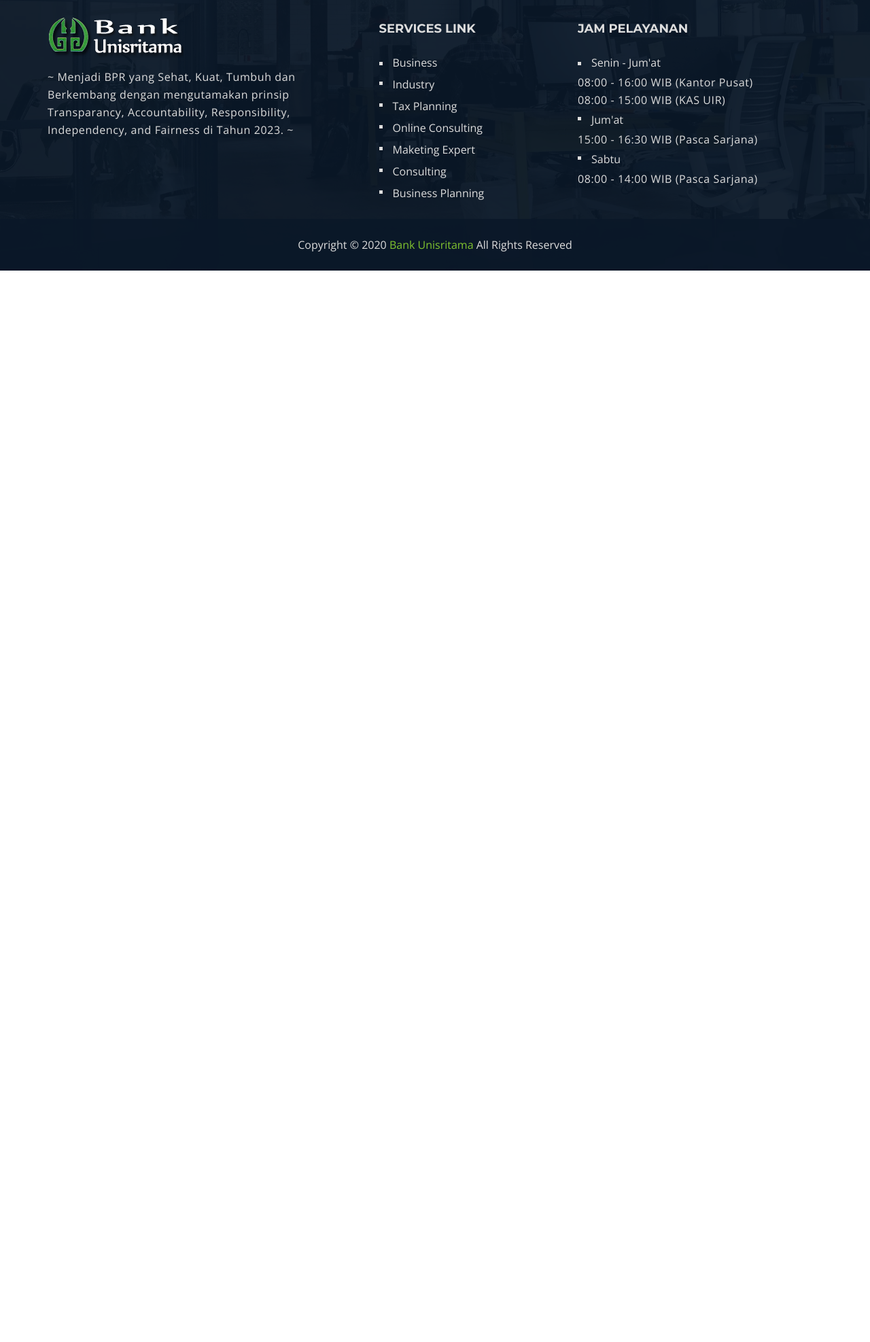
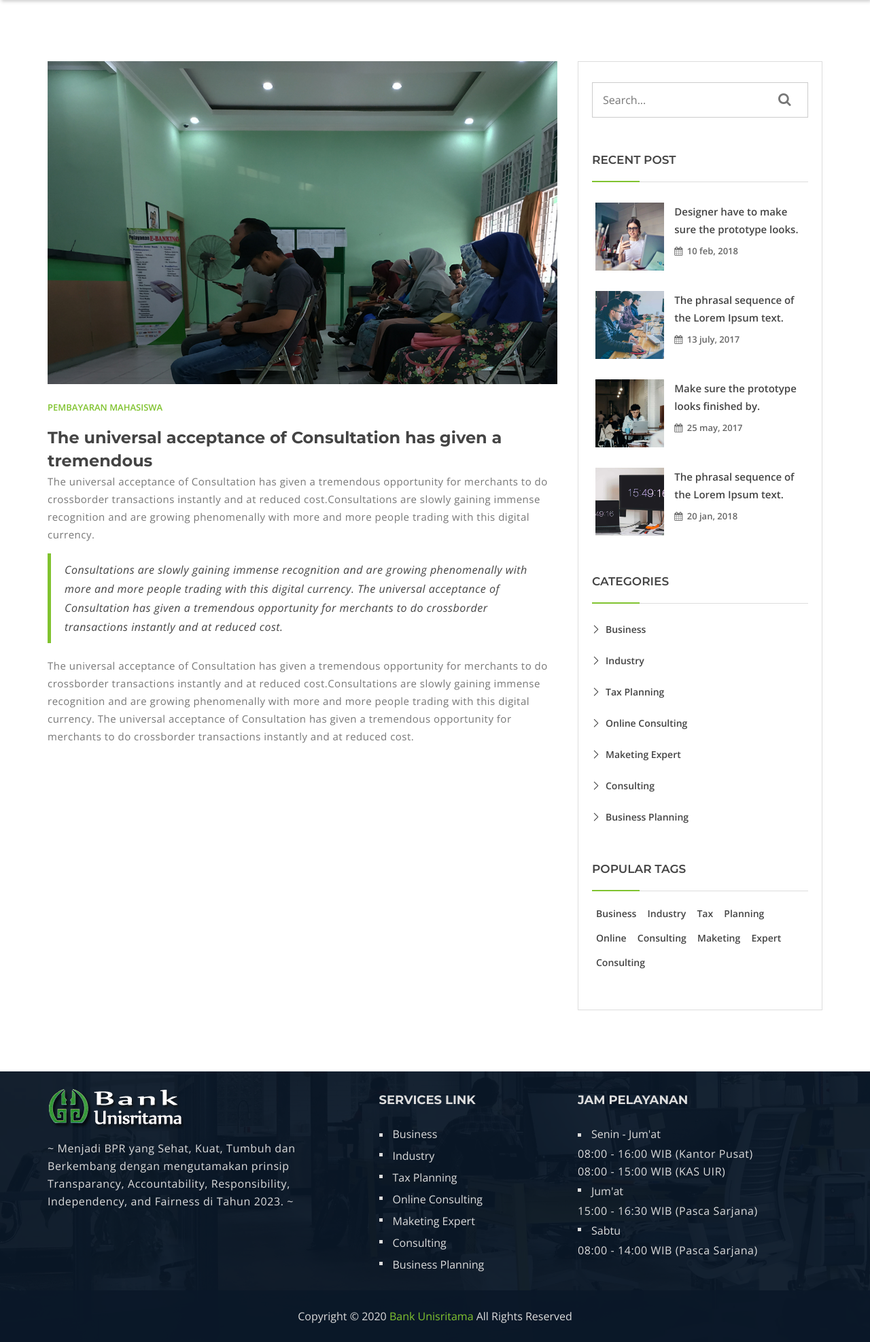
Before and after one commit to ibnudana02/bprunisritama, a CodeIgniter app: page /bprunisritama/index.php/produk/pmb in a window 1280 px wide. Shown: the part 150-2124 px from the top of the page at 68% size. Before the commit the page ends 548 px from the top, so only its background shows below. Run offline with CodeIgniter, Linux system fonts and the light colour scheme.

Commit message:
PMB added

```diff
--- a/application/views/produk/pmb.php
+++ b/application/views/produk/pmb.php
@@ -0,0 +1,169 @@
+<!--Blog Area Start-->
+<div class="blog-page-area area-padding">
+    <div class="container">
+        <div class="row">
+            <div class="blog-details">
+                <!-- Start single blog -->
+                <div class="col-md-8 col-sm-8 col-xs-12">
+                    <!-- single-blog start -->
+                    <article class="blog-post-wrapper">
+                        <div class="blog-banner">
+                            <a href="#" class="blog-images">
+                                <img src="<?= base_url('assets/') ?>img/blog/pmb.jpg" alt="">
+                            </a>
+                            <div class="blog-content">
+                                <div class="blog-category">
+                                    <span>Pembayaran Mahasiswa</span>
+                                </div>
+                                <h4>The universal acceptance of Consultation has given a tremendous</h4>
+
+                                <p>The universal acceptance of Consultation has given a tremendous opportunity for merchants to do crossborder transactions instantly and at reduced cost.Consultations are slowly gaining immense recognition and are growing phenomenally with more and more people trading with this digital currency.</p>
+                                <blockquote>
+                                    <p>Consultations are slowly gaining immense recognition and are growing phenomenally with more and more people trading with this digital currency. The universal acceptance of Consultation has given a tremendous opportunity for merchants to do crossborder transactions instantly and at reduced cost.</p>
+                                </blockquote>
+                                <p>The universal acceptance of Consultation has given a tremendous opportunity for merchants to do crossborder transactions instantly and at reduced cost.Consultations are slowly gaining immense recognition and are growing phenomenally with more and more people trading with this digital currency. The universal acceptance of Consultation has given a tremendous opportunity for merchants to do crossborder transactions instantly and at reduced cost.</p>
+                            </div>
+                        </div>
+                    </article>
+                    <div class="clear"></div>
+                </div>
+                <!-- single-blog end -->
+            </div>
+            <!-- End main column -->
+            <!-- End main column -->
+            <div class="col-md-4 col-sm-4 col-xs-12">
+                <div class="left-head-blog">
+                    <div class="left-blog-page">
+                        <!-- search option start -->
+                        <form action="#">
+                            <div class="blog-search-option">
+                                <input type="text" placeholder="Search...">
+                                <button class="button" type="submit">
+                                    <i class="fa fa-search"></i>
+                                </button>
+                            </div>
+                        </form>
+                        <!-- search option end -->
+                    </div>
+                    <div class="left-blog-page">
+                        <!-- recent start -->
+                        <div class="left-blog">
+                            <h4>recent post</h4>
+                            <div class="recent-post">
+                                <!-- start single post -->
+                                <div class="recent-single-post">
+                                    <div class="post-img">
+                                        <a href="#">
+                                            <img src="<?= base_url('assets/') ?>img/blog/b1.jpg" alt="">
+                                        </a>
+                                    </div>
+                                    <div class="pst-content">
+                                        <p><a href="#">Designer have to make sure the prototype looks.</a>
+                                            <div class="blog-meta">
+                                                <span class="date-type">
+                                                    <i class="fa fa-calendar"></i>
+                                                    10 feb, 2018
+                                                </span>
+                                            </div>
+                                    </div>
+                                </div>
+                                <!-- End single post -->
+                                <!-- start single post -->
+                                <div class="recent-single-post">
+                                    <div class="post-img">
+                                        <a href="#">
+                                            <img src="<?= base_url('assets/') ?>img/blog/b2.jpg" alt="">
+                                        </a>
+                                    </div>
+                                    <div class="pst-content">
+                                        <p><a href="#">The phrasal sequence of the Lorem Ipsum text.</a></p>
+                                        <div class="blog-meta">
+                                            <span class="date-type">
+                                                <i class="fa fa-calendar"></i>
+                                                13 july, 2017
+                                            </span>
+                                        </div>
+                                    </div>
+                                </div>
+                                <!-- End single post -->
+                                <!-- start single post -->
+                                <div class="recent-single-post">
+                                    <div class="post-img">
+                                        <a href="#">
+                                            <img src="<?= base_url('assets/') ?>img/blog/b3.jpg" alt="">
+                                        </a>
+                                    </div>
+                                    <div class="pst-content">
+                                        <p><a href="#">Make sure the prototype looks finished by.</a></p>
+                                        <div class="blog-meta">
+                                            <span class="date-type">
+                                                <i class="fa fa-calendar"></i>
+                                                25 may, 2017
+                                            </span>
+                                        </div>
+                                    </div>
+                                </div>
+                                <!-- End single post -->
+                                <!-- start single post -->
+                                <div class="recent-single-post">
+                                    <div class="post-img">
+                                        <a href="#">
+                                            <img src="<?= base_url('assets/') ?>img/blog/b4.jpg" alt="">
+                                        </a>
+                                    </div>
+                                    <div class="pst-content">
+                                        <p><a href="#">The phrasal sequence of the Lorem Ipsum text.</a></p>
+                                        <div class="blog-meta">
+                                            <span class="date-type">
+                                                <i class="fa fa-calendar"></i>
+                                                20 jan, 2018
+                                            </span>
+                                        </div>
+                                    </div>
+                                </div>
+                                <!-- End single post -->
+                            </div>
+                        </div>
+                        <!-- recent end -->
+                    </div>
+                    <div class="left-blog-page">
+                        <div class="left-blog">
+                            <h4>categories</h4>
+                            <ul>
+                                <li><a href="#">Business</a></li>
+                                <li><a href="#">Industry </a></li>
+                                <li><a href="#">Tax Planning</a></li>
+                                <li><a href="#">Online Consulting</a></li>
+                                <li><a href="#">Maketing Expert</a></li>
+                                <li><a href="#">Consulting</a></li>
+                                <li><a href="#">Business Planning</a></li>
+                            </ul>
+                        </div>
+                    </div>
+                    <div class="left-blog-page">
+                        <div class="left-tags blog-tags">
+                            <div class="popular-tag left-side-tags left-blog">
+                                <h4>popular tags</h4>
+                                <ul>
+                                    <li><a href="#">Business</a></li>
+                                    <li><a href="#">Industry </a></li>
+                                    <li><a href="#">Tax</a></li>
+                                    <li><a href="#">Planning</a></li>
+                                    <li><a href="#">Online</a></li>
+                                    <li><a href="#">Consulting</a></li>
+                                    <li><a href="#">Maketing</a></li>
+                                    <li><a href="#">Expert</a></li>
+                                    <li><a href="#">Consulting</a></li>
+                                </ul>
+                            </div>
+                        </div>
+                    </div>
+                </div>
+            </div>
+            <!-- End left sidebar -->
+        </div>
+        <!-- End row -->
+    </div>
+</div>
+</div>
+<!--End of Blog Area-->
--- a/application/views/tentang/contact.php
+++ b/application/views/tentang/contact.php
@@ -8,7 +8,7 @@
                     <p>Are you looking for professional advice for your new business.Are you looking for professional advice for your new business</p>
                     <div class="contact-icon">
                         <div class="contact-inner">
-                            <a href="#"><i class="icon icon-map-marker"></i><span>Jalan Soekarno-Hatta No. 03, Pekanbaru - Riau - Indonesia</span></a>
+                            <a href="#"><i class="icon icon-map-marker"></i><span>JL. Soekarno-Hatta No.3</span></a>
                             <a href="#"><i class="icon icon-phone"></i><span>0761 - 63381</span></a>
                             <a href="#"><i class="icon icon-envelope"></i><span>mentose@offices.com</span></a>
                         </div>
```
Also changed, not shown: assets/img/blog/WhatsApp Image 2020-03-27 at 4.54.53 PM.jpeg (added), assets/img/blog/pmb.jpg (added).
